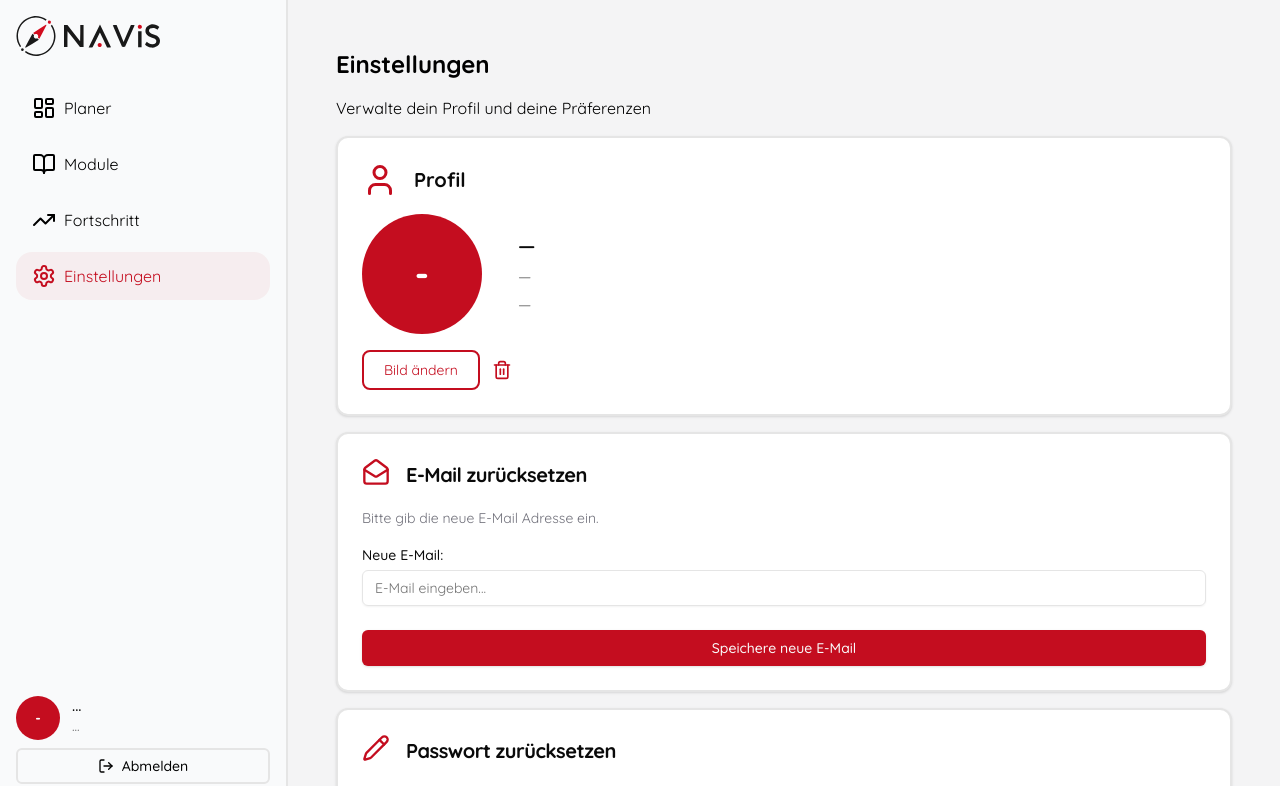
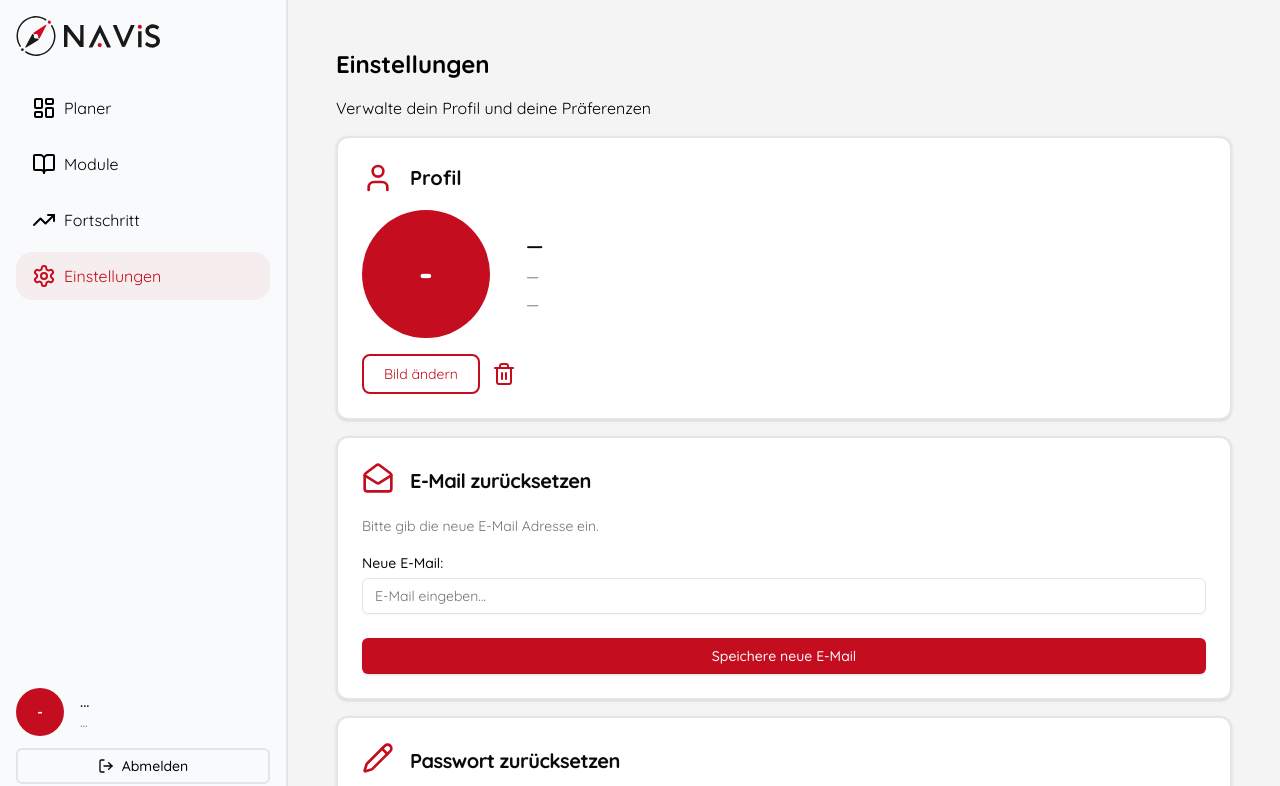
Before and after one commit to TuBerlin-Projekt-Medienerstellung/StudiKompass, a Next.js app: page /protected/settings in a window 1280 px wide. Shown: the top 786 px of the page. Built offline with nearby package versions, Linux system fonts and the light colour scheme; no server answers.

Commit message:
Annas feedback umgesetzt: Styling, auslagerung der funktion, fetches

```diff
--- a/components/fetch-profile.tsx
+++ b/components/fetch-profile.tsx
@@ -1,12 +1,13 @@
 "use client"
 
-import React, { useState, useEffect } from "react"
-import { createClient } from "@/lib/supabase/client"
+import React, {useState, useEffect} from "react"
+import {createClient} from "@/lib/supabase/client"
 import {Trash2, User} from 'lucide-react';
 import Image from "next/image";
+import InitialsAvatar from "@/components/initials-avatar";
 
 
-export default function Settings({ refreshKey }: { refreshKey: number }) {
+export default function Settings({refreshKey}: { refreshKey: number }) {
     const [email, setEmail] = useState<string | null>(null)
     const [profile, setProfile] = useState<any>(null)
     const [userId, setUserId] = useState<string | null>(null)
@@ -14,12 +15,12 @@ export default function Settings({ refreshKey }: { refreshKey: number }) {
 
     useEffect(() => {
         const fetchData = async () => {
-            const { data: { user } } = await supabase.auth.getUser()
+            const {data: {user}} = await supabase.auth.getUser()
             if (!user) return
 
             setUserId(user.id)
 
-            const { data } = await supabase
+            const {data} = await supabase
                 .from('profiles')
                 .select('username, studiengang, avatar_url')
                 .eq('id', user.id)
@@ -35,16 +36,16 @@ export default function Settings({ refreshKey }: { refreshKey: number }) {
         const file = e.target.files?.[0]
         if (!file || !userId) return
 
-        const { error } = await supabase.storage
+        const {error} = await supabase.storage
             .from("avatars")
-            .upload(`${userId}/avatar.png`, file, { upsert: true })
+            .upload(`${userId}/avatar.png`, file, {upsert: true})
 
         if (error) {
             console.error("Upload error:", error.message)
             return
         }
 
-        const { data: { publicUrl } } = supabase.storage
+        const {data: {publicUrl}} = supabase.storage
             .from("avatars")
             .getPublicUrl(`${userId}/avatar.png`)
 
@@ -53,10 +54,10 @@ export default function Settings({ refreshKey }: { refreshKey: number }) {
 
         await supabase
             .from("profiles")
-            .update({ avatar_url: freshUrl })
+            .update({avatar_url: freshUrl})
             .eq("id", userId)
 
-        setProfile((prev: any) => ({ ...prev, avatar_url: freshUrl }))
+        setProfile((prev: any) => ({...prev, avatar_url: freshUrl}))
         window.dispatchEvent(new CustomEvent("avatar-updated"));
     }
 
@@ -64,22 +65,22 @@ export default function Settings({ refreshKey }: { refreshKey: number }) {
 
         try {
             // Datei aus dem Storage löschen
-            const { error: storageError } = await supabase.storage
+            const {error: storageError} = await supabase.storage
                 .from("avatars")
                 .remove([`${userId}/avatar.png`]);
 
             if (storageError) throw storageError;
 
             // Datenbank-Eintrag auf NULL setzen
-            const { error: dbError } = await supabase
+            const {error: dbError} = await supabase
                 .from("profiles")
-                .update({ avatar_url: null })
+                .update({avatar_url: null})
                 .eq("id", userId);
 
             if (dbError) throw dbError;
 
             // UI aktualisieren
-            setProfile((prev: any) => ({ ...prev, avatar_url: null }));
+            setProfile((prev: any) => ({...prev, avatar_url: null}));
 
             window.dispatchEvent(new CustomEvent("avatar-updated"));
 
@@ -90,29 +91,13 @@ export default function Settings({ refreshKey }: { refreshKey: number }) {
         }
     };
 
-    const getInitialsFromEmail = (email) => {
-        if (!email) return "-"; // Fallback, falls keine E-Mail vorhanden ist
-
-        try {
-            const namePart = email.split('@')[0];
-            const parts = namePart.split('.');
-            const firstInitial = parts[0] ? parts[0][0] : '';
-            const secondInitial = parts[1] ? parts[1][0] : '';
-
-            return (firstInitial + secondInitial).toUpperCase();
-        } catch (error) {
-            return "-";
-        }
-    };
-
-
     return (
         <div className="w-full flex flex-col gap-7">
             <div className="rounded-xl border-2 bg-card text-card-foreground shadow-sm p-6 gap-4 w-full">
 
                 {/* Profil */}
                 <div className="flex flex-row gap-4 pb-4 md:justify-start items-center w-full">
-            <User className="text-flag-red w-9 h-9 stroke-2"/>
+                    <User className="text-flag-red w-8 h-8 stroke-2"/>
                     <h1 className="text-xl font-bold">Profil</h1>
                 </div>
 
@@ -121,7 +106,7 @@ export default function Settings({ refreshKey }: { refreshKey: number }) {
 
                         {/* Initialien Avatar / Profilbild */}
                         {profile?.avatar_url ? (
-                        <div className="relative w-30 h-30 flex-shrink-0 rounded-full overflow-hidden">
+                            <div className="relative w-32 h-32 flex-shrink-0 rounded-full overflow-hidden">
                                 <Image
                                     src={profile.avatar_url}
                                     alt="Profile"
@@ -130,8 +115,9 @@ export default function Settings({ refreshKey }: { refreshKey: number }) {
                                 />
                             </div>
                         ) : (
-                        <div className="relative size-30 flex-shrink-0 bg-flag-red rounded-full flex items-center justify-center text-white text-4xl font-bold">
-                            {getInitialsFromEmail(email)}
+                            <div
+                                className="relative size-32 flex-shrink-0 bg-flag-red rounded-full flex items-center justify-center text-white text-4xl font-bold">
+                                <InitialsAvatar email={email}/>
                             </div>
                         )}
 
@@ -139,14 +125,16 @@ export default function Settings({ refreshKey }: { refreshKey: number }) {
                         {/* Info */}
                         <div className="flex flex-col gap-1 flex-1 min-w-0 pl-5">
                             <span className="font-semibold text-xl break-words">{profile?.username ?? "—"}</span>
-                        <span className="text-base text-muted-foreground break-words">{profile?.studiengang ?? "—"}</span>
+                            <span
+                                className="text-base text-muted-foreground break-words">{profile?.studiengang ?? "—"}</span>
                             <span className="text-base text-muted-foreground break-all">{email ?? "—"}</span>
                         </div>
                     </div>
 
                     {/* Upload / Change Picture */}
                     <div className=" mt-4 flex flex-row gap-1 md:justify-start items-center w-full">
-                <label className="border-2 border-flag-red rounded-lg p-2 pl-5 pr-5  cursor-pointer text-sm text-flag-red hover:underline w-fit">
+                        <label
+                            className="border-2 border-flag-red rounded-lg p-2 pl-5 pr-5  cursor-pointer text-sm text-flag-red hover:underline w-fit">
                             Bild ändern
                             <input
                                 type="file"
@@ -162,7 +150,9 @@ export default function Settings({ refreshKey }: { refreshKey: number }) {
                             title="Profilbild entfernen"
                             aria-label="Profilbild entfernen">
 
-                    <Trash2 className="text-flag-red w-5 h-5 stroke-2 group-hover:text-card transition-colors duration-200"></Trash2>
+                            <Trash2
+                                className="text-flag-red w-6 h-6 stroke-2 group-hover:text-card transition-colors duration-200">
+                            </Trash2>
                         </button>
                     </div>
                 </div>
--- /dev/null
+++ b/components/initials-avatar.tsx
@@ -0,0 +1,28 @@
+import React from "react";
+
+const initialsAvatar = (email: string | null) => {
+    if (!email) return "-";
+
+    try {
+        const namePart = email.split('@')[0];
+        const parts = namePart.split('.');
+        const firstInitial = parts[0] ? parts[0][0] : '';
+        const secondInitial = parts[1] ? parts[1][0] : '';
+
+        return (firstInitial + secondInitial).toUpperCase();
+    } catch (error) {
+        return "-";
+    }
+};
+
+interface AvatarProps {
+    email: string | null;
+}
+
+export default function Avatar({email}: AvatarProps) {
+    return (
+        <div>
+            {initialsAvatar(email)}
+        </div>
+    );
+}
--- a/components/nav-bar.tsx
+++ b/components/nav-bar.tsx
@@ -9,16 +9,15 @@ import {X, Menu} from "lucide-react"
 import {usePathname} from "next/navigation";
 import React, {useState, useEffect, useCallback} from "react";
 import {createClient} from '@/lib/supabase/client'
-
-import {isAccessor} from "@babel/types";
+import InitialsAvatar from "@/components/initials-avatar";
 //Things to fix:
 
-// 1) bug with navbar in mobile mode (profile + studiengangwahl shouldn't cover content or be interactive -> dowpdown should disable current page functions)
+// 1) bug with navbar in mobile mode (profile + Studiengangwahl shouldn't cover content or be interactive -> dropdown should disable current page functions)
 // 2) bug with navbar in mobile mode, can't be transparent
 
 // Possible approaches:
 // >If it's component client/server side caused -> check div wrappers
-// >maybe freeze the page so it isnt interactive while dropdown menue is open
+// >maybe freeze the page so it isn't interactive while dropdown menu is open
 // -> can be solved to adding an absolute z coordinate?
 // >add another event listener to check whether it is mobile to lock scroll?
 // -> but mobile event listener exists, maybe incorp?
@@ -26,7 +25,6 @@ type Profile = {
     username: string | null
     studiengang: string | null
     avatar_url: string | null
-    email: string | null
 }
 
 const NavBar = () => {
@@ -34,7 +32,7 @@ const NavBar = () => {
     const pathname = usePathname();
     const [mobileOpen, setMobileOpen] = useState(false);
     const [profile, setProfile] = useState<Profile | null>(null);
-    const [email, setEmail] = useState<string>("")
+    const [email, setEmail] = useState<string | null>("")
 
     const fetchProfileData = useCallback(async () => {
         const supabase = createClient()
@@ -48,12 +46,14 @@ const NavBar = () => {
             .single()
 
         setProfile(data)
-        setEmail(user?.email)
+        setEmail(user?.email ?? null)
     }, [])
+
     useEffect(() => {
-        fetchProfileData()
+        void fetchProfileData()
     }, [fetchProfileData])
-    //omfg I knew I had to add an Eventlistener with fetch as I did with avatar, AI aint gonna replace me muhahah
+
+    //omfg I knew I had to add an Eventlistener with fetch as I did with avatar, AI ain't gonna replace me muhahah
     useEffect(() => {
         window.addEventListener("avatar-updated", fetchProfileData)
         window.addEventListener("studiengang-updated", fetchProfileData)
@@ -71,21 +71,6 @@ const NavBar = () => {
             document.body.style.overflow = ""
         }
     }, [mobileOpen, isMobile])
-
-    const getInitialsFromEmail = (email: string) => {
-        if (!email) return "-"; // Fallback, falls keine E-Mail vorhanden ist
-
-        try {
-            const namePart = email.split('@')[0];
-            const parts = namePart.split('.');
-            const firstInitial = parts[0] ? parts[0][0] : '';
-            const secondInitial = parts[1] ? parts[1][0] : '';
-
-            return (firstInitial + secondInitial).toUpperCase();
-        } catch (error) {
-            return "-";
-        }
-    };
 
     //console.log("CURRENT DB URL IS:", profile?.avatar_url);
     //z-50 works still gotta remove scrollable (add freeze) later
@@ -135,10 +120,10 @@ const NavBar = () => {
             <div className="w-full flex flex-col gap-3">
                 <div className="flex flex-col">
                     <div className="flex flex-row gap-4 md:justify-start justify-center items-center">
-                        <div className="relative size-10">
+                        <div className="relative">
                             {/* Initialien Avatar / Profilbild */}
                             {profile?.avatar_url ? (
-                                <div className="relative size-11 flex-shrink-0 rounded-full overflow-hidden">
+                                <div className="relative size-12 shrink-0 rounded-full overflow-hidden">
                                     <Image
                                         src={profile.avatar_url}
                                         alt="Profile"
@@ -147,8 +132,9 @@ const NavBar = () => {
                                     />
                                 </div>
                             ) : (
-                                <div className="relative size-11 flex-shrink-0 bg-flag-red rounded-full flex items-center justify-center text-white text-sm font-bold">
-                                    {getInitialsFromEmail(email)}
+                                <div
+                                    className="size-12 bg-flag-red rounded-full flex items-center justify-center text-white text-sm font-bold">
+                                    <InitialsAvatar email={email}/>
                                 </div>
                             )}
                         </div>
```
Also changed, not shown: app/profile/[username]/page.tsx (+13 -11 lines), components/studiengangwahl-form.tsx (+17 -14 lines), components/update-email-form.tsx (+16 -15 lines), components/update-password-form.tsx (+9 -9 lines). Lines whose indentation alone changed are shown as unchanged.
